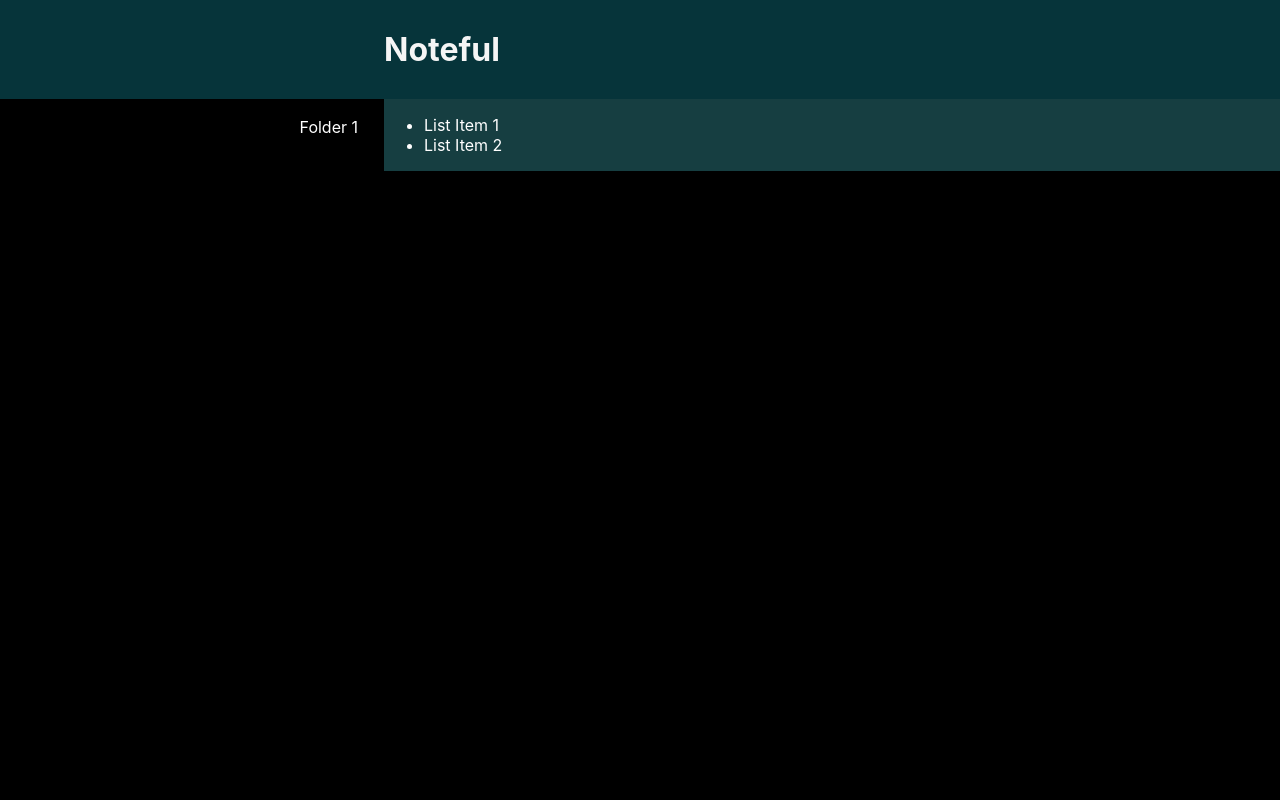
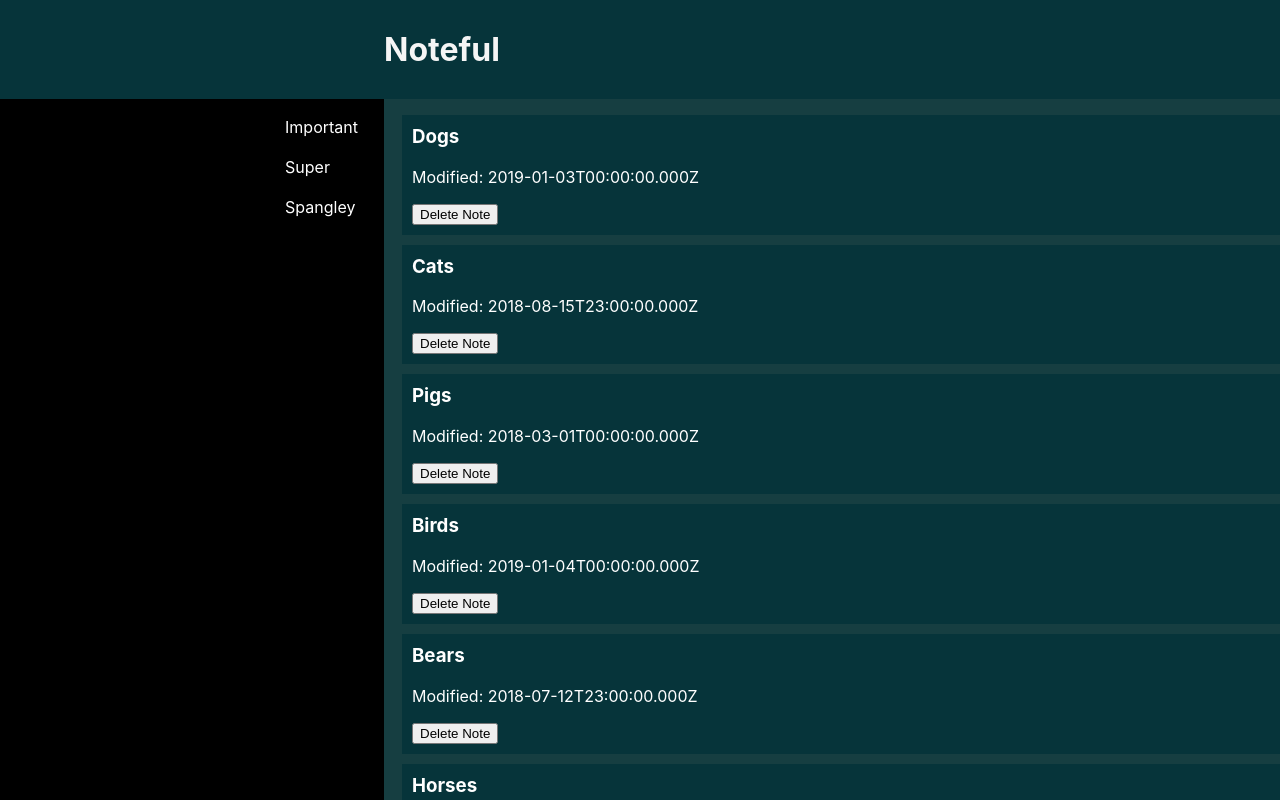
Before and after one commit to sloach1218/Noteful, a React (Create React App) app: page / in a window 1280 px wide. Shown: the top 800 px of the page. Built offline with nearby package versions, Linux system fonts and the light colour scheme.

Commit message:
created home view with react router

```diff
--- a/package.json
+++ b/package.json
@@ -8,6 +8,7 @@
     "@testing-library/user-event": "^7.1.2",
     "react": "^16.12.0",
     "react-dom": "^16.12.0",
+    "react-router-dom": "^5.1.2",
     "react-scripts": "3.3.0"
   },
   "scripts": {
--- a/src/App.js
+++ b/src/App.js
@@ -1,35 +1,66 @@
 import React from 'react';
 import dummyStore from './dummy-store';
-import Header from './Header/Header';
-import Folders from './Folders/Folders'
-import List from './List/List'
+import { BrowserRouter as Router, Switch, Route } from 'react-router-dom';
+import MainPage from './MainPage';
+import MainSideBar from './MainSideBar';
 
-const test = dummyStore.notes.map((notes) => notes)
-const nextTest = test.map((name) => {
 
-  return name.name
-})
-//console.log(dummyStore)
-//console.log(dummyStore.notes[0].name)
-//console.log(test)
-//console.log(nextTest)
 class App extends React.Component {
 
-  state = {
-    notes: nextTest,
-    folders: []
-  };
+  constructor(props){
+    super(props);
+    this.state = {
+      notes: [],
+      folders: []
+    };
+  }
+
+  componentDidMount() {
+    this.setState({
+      notes: dummyStore.notes,
+      folders: dummyStore.folders
+    });
+  }
+
+
+
 
   render(){
+    const {notes, folders } = this.state;
     return (
-      <main className='App'>
-        <Header />
-        <Folders />
-        <List />
+      <Router>
+        <main className='App'>
+          <header>
+            <h1>Noteful</h1>
+          </header>
+          <aside>
+            <Route path="/" render={(routeProps) =>
+              <MainSideBar
+                folders={folders}
+                {...routeProps}
+              />}
+            />
 
-        {/*<ul>{this.state.notes.map((note) => <li key={note}>{note}</li>)}</ul>*/}
+          </aside>
+          <section>
+            <Route path="/" render={(routeProps) =>
+              <MainPage
+                notes={notes}
+                {...routeProps}
+              />}/>
+          </section>
 
-      </main>
+
+
+          {/*Main route - renders all folders and notes*/}
+
+
+
+          {/*renders specific note details and folder w/back button*/}
+          {/*<ul>{this.state.notes.map((note) => <li key={note}>{note}</li>)}</ul>*/}
+
+        </main>
+      </Router>
 
     );
   }
--- a/src/Folders/Folders.css
+++ /dev/null
@@ -1,20 +0,0 @@
-aside{
-    width:30%;
-    background-color: black;
-    overflow: auto;
-    display: inline-block;
-    color: white;
-}
-aside ul{
-    float: right;
-    margin: 8px 0;
-    padding: 0;
-}
-aside li{
-    list-style-type: none;
-    padding: 10px 26px 10px 16px;
-    cursor: pointer;
-}
-aside li:hover{
-    background-color: grey;
-}
--- a/src/Folders/Folders.js
+++ /dev/null
@@ -1,16 +0,0 @@
-import React from 'react'
-import './Folders.css'
-
-class Folders extends React.Component{
-
-    render(){
-        return (
-            <aside>
-                <ul>
-                    <li>Folder 1</li>
-                </ul>
-            </aside>
-        )
-  }
-}
-export default Folders;
--- a/src/Header/Header.css
+++ /dev/null
@@ -1,12 +0,0 @@
-header{
-    width: 100%;
-    background-color: rgb(6, 52, 58);
-    overflow: auto;
-    color: whitesmoke;
-    padding: 20px 5% 20px 30%;
-}
-
-h1{
-    margin: 10px 0;
-    display: inline-block;
-}
--- a/src/Header/Header.js
+++ /dev/null
@@ -1,14 +0,0 @@
-import React from 'react'
-import './Header.css'
-
-class Header extends React.Component{
-
-    render(){
-        return (
-            <header>
-                <h1>Noteful</h1>
-            </header>
-        )
-  }
-}
-export default Header;
--- a/src/List/List.css
+++ /dev/null
@@ -1,6 +0,0 @@
-section{
-    width:70%;
-    background-color: rgb(22, 62, 65);
-    float: right;
-    color: white;
-}
--- a/src/List/List.js
+++ /dev/null
@@ -1,33 +0,0 @@
-import React from 'react'
-import './List.css'
-
-class List extends React.Component{
-
-    render(){
-        return (
-            <section>
-                <ul>
-                    <li>List Item 1</li>
-                    <li>List Item 2</li>
-                </ul>
-            </section>
-
-            /*<section className='List'>
-                <ul>
-                    {props.notes.map(note =>
-                    <li key={note.id}>
-                        <ListItem
-                        id={note.id}
-                        name={note.name}
-                        modified={note.modified}
-                        />
-                    </li>
-                    )}
-                </ul>
-                <a>Add Note</a>
-
-            </section>*/
-        )
-  }
-}
-export default List;
--- /dev/null
+++ b/src/MainPage.js
@@ -0,0 +1,28 @@
+import React from 'react';
+//import { BrowserRouter as Router, Switch, Route } from 'react-router-dom';
+
+
+class MainPage extends React.Component {
+
+
+  render(){
+    return (
+
+            <ul>
+                 {this.props.notes.map(note => {
+                     return(
+                        <li>
+                            <h3>{note.name}</h3>
+                            <p>Modified: {note.modified}</p>
+                            <button type="button">Delete Note</button>
+                        </li>
+                     )
+                 })}
+            </ul>
+
+
+    );
+  }
+}
+
+export default MainPage;
--- /dev/null
+++ b/src/MainSideBar.js
@@ -0,0 +1,21 @@
+import React from 'react';
+//import { BrowserRouter as Router, Switch, Route } from 'react-router-dom';
+
+
+class MainSideBar extends React.Component {
+
+
+  render(){
+    return (
+
+            <ul>
+                {this.props.folders.map(folder => <li>{folder.name}</li>)}
+            </ul>
+
+
+
+    );
+  }
+}
+
+export default MainSideBar;
--- a/src/index.css
+++ b/src/index.css
@@ -15,3 +15,54 @@ code {
 * {
   box-sizing: border-box;
 }
+header{
+  width: 100%;
+  background-color: rgb(6, 52, 58);
+  overflow: auto;
+  color: whitesmoke;
+  padding: 20px 5% 20px 30%;
+}
+
+h1{
+  margin: 10px 0;
+  display: inline-block;
+}
+section{
+  width:70%;
+  background-color: rgb(22, 62, 65);
+  float: right;
+  color: white;
+}
+section ul{
+  padding-left:18px;
+}
+section li{
+  list-style-type: none;
+  padding:10px;
+  background-color:rgb(6, 52, 58);
+  margin-bottom: 10px;
+  cursor: pointer;
+}
+section h3{
+  margin-top:0;
+}
+aside{
+  width:30%;
+  background-color: black;
+  overflow: auto;
+  display: inline-block;
+  color: white;
+}
+aside ul{
+  float: right;
+  margin: 8px 0;
+  padding: 0;
+}
+aside li{
+  list-style-type: none;
+  padding: 10px 26px 10px 16px;
+  cursor: pointer;
+}
+aside li:hover{
+  background-color: grey;
+}
```
Also changed, not shown: src/ListItem/ListItem.js (deleted, +0 -30 lines), 1 other file (tests, documents, lock files or other folders).
